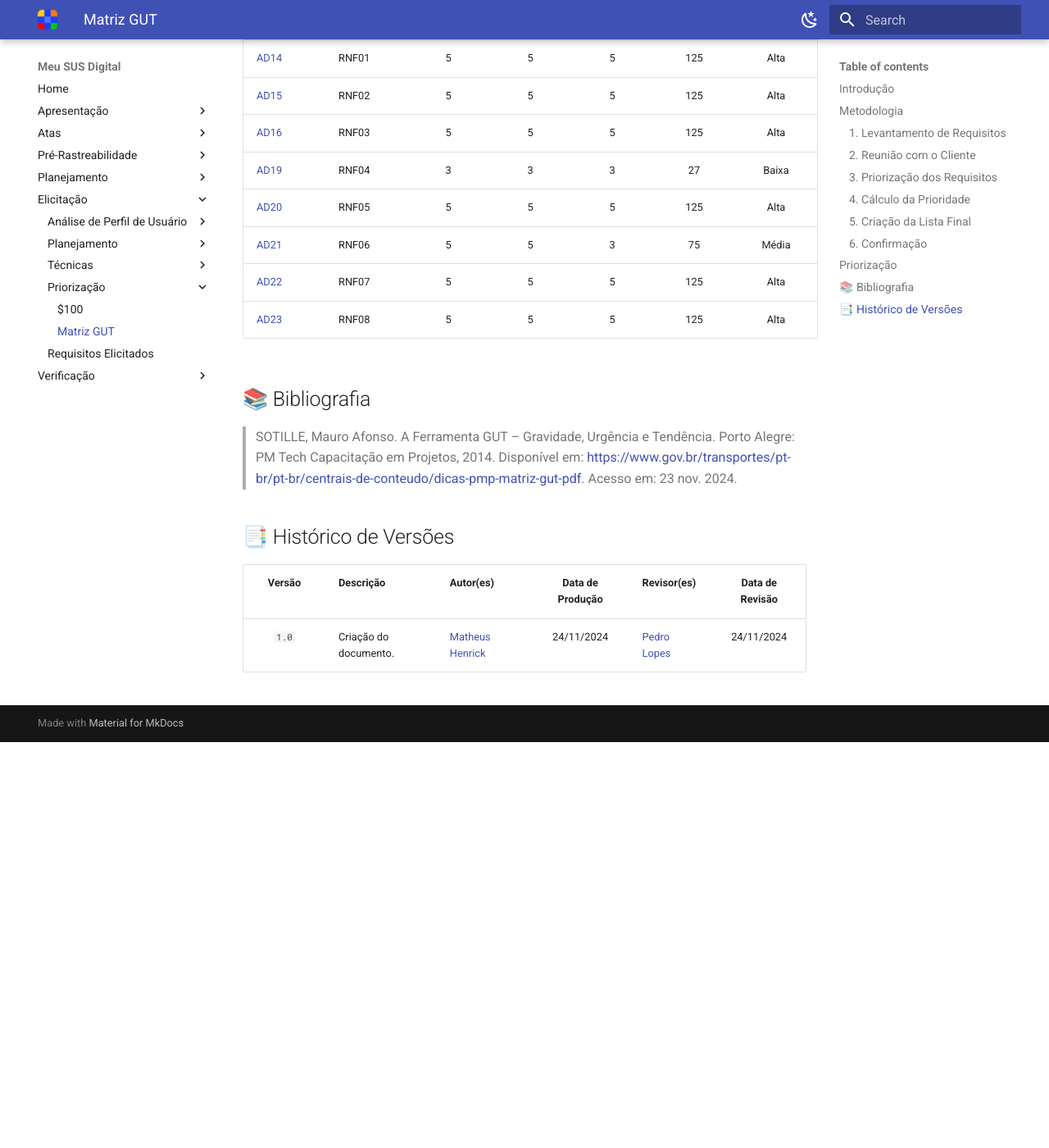
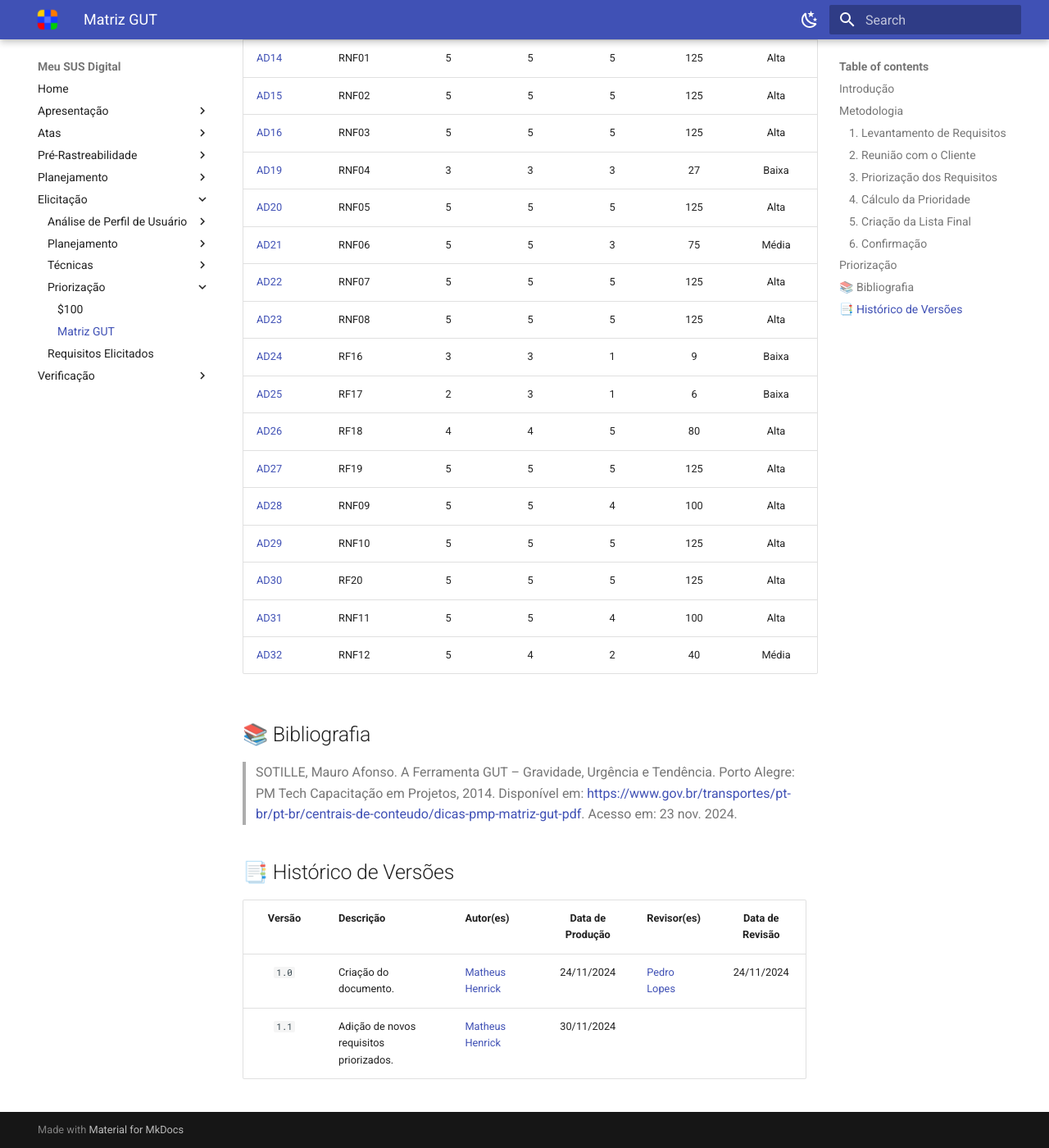
Before and after one commit to Requisitos-de-Software/2024.2-MeuSUSDigital, an MkDocs documentation site: the page built from docs/elicitacao/priorizacao/matriz-gut.md, in a window 1280 px wide and 1400 px high, scrolled down 3328 px. Shown: the whole window at 82% size. Built offline with MkDocs 1.6.1 and Material for MkDocs 9.7.7, drawn with Linux system fonts in a browser that asks for light colours; before the commit the page ends 4233 px from its top, so only the background shows below that.

Commit message:
Adição de novos requisitos priorizados

```diff
--- a/docs/elicitacao/priorizacao/matriz-gut.md
+++ b/docs/elicitacao/priorizacao/matriz-gut.md
@@ -101,6 +101,15 @@ Após a validação do cliente, a lista priorizada foi consolidada, servindo com
 | [AD21](../tecnicas/analise-de-documentos.md#requisitos-elicitados) | RNF06 | 5 | 5 | 3 | 75  | Média |
 | [AD22](../tecnicas/analise-de-documentos.md#requisitos-elicitados) | RNF07 | 5 | 5 | 5 | 125 | Alta  |
 | [AD23](../tecnicas/analise-de-documentos.md#requisitos-elicitados) | RNF08 | 5 | 5 | 5 | 125 | Alta  |
+| [AD24](../tecnicas/analise-de-documentos.md#requisitos-elicitados) | RF16 | 3 | 3 | 1 | 9 | Baixa |
+| [AD25](../tecnicas/analise-de-documentos.md#requisitos-elicitados) | RF17 | 2 | 3 | 1 | 6 | Baixa |
+| [AD26](../tecnicas/analise-de-documentos.md#requisitos-elicitados) | RF18 | 4 | 4 | 5 | 80 | Alta |
+| [AD27](../tecnicas/analise-de-documentos.md#requisitos-elicitados) | RF19 | 5 | 5 | 5 | 125 | Alta  |
+| [AD28](../tecnicas/analise-de-documentos.md#requisitos-elicitados) | RNF09 | 5 | 5 | 4 | 100 | Alta  |
+| [AD29](../tecnicas/analise-de-documentos.md#requisitos-elicitados) | RNF10 | 5 | 5 | 5 | 125 | Alta  |
+| [AD30](../tecnicas/analise-de-documentos.md#requisitos-elicitados) | RF20 | 5 | 5 | 5 | 125 | Alta  |
+| [AD31](../tecnicas/analise-de-documentos.md#requisitos-elicitados) | RNF11 | 5 | 5 | 4 | 100 | Alta  |
+| [AD32](../tecnicas/analise-de-documentos.md#requisitos-elicitados) | RNF12 | 5 | 4 | 2 | 40 | Média  |
 
 
 
@@ -113,3 +122,4 @@ Após a validação do cliente, a lista priorizada foi consolidada, servindo com
 | Versão | Descrição | Autor(es) | Data de Produção | Revisor(es) | Data de Revisão |
 | :----: | --------- | --------- | :--------------: | ----------- | :-------------: |
 | `1.0`  | Criação do documento. | [Matheus Henrick](https://github.com/MatheusHenrickSantos) | 24/11/2024 | [Pedro Lopes](https://github.com/pLopess) | 24/11/2024 |
+| `1.1`  | Adição de novos requisitos priorizados. | [Matheus Henrick](https://github.com/MatheusHenrickSantos) | 30/11/2024 |  |  |
```
